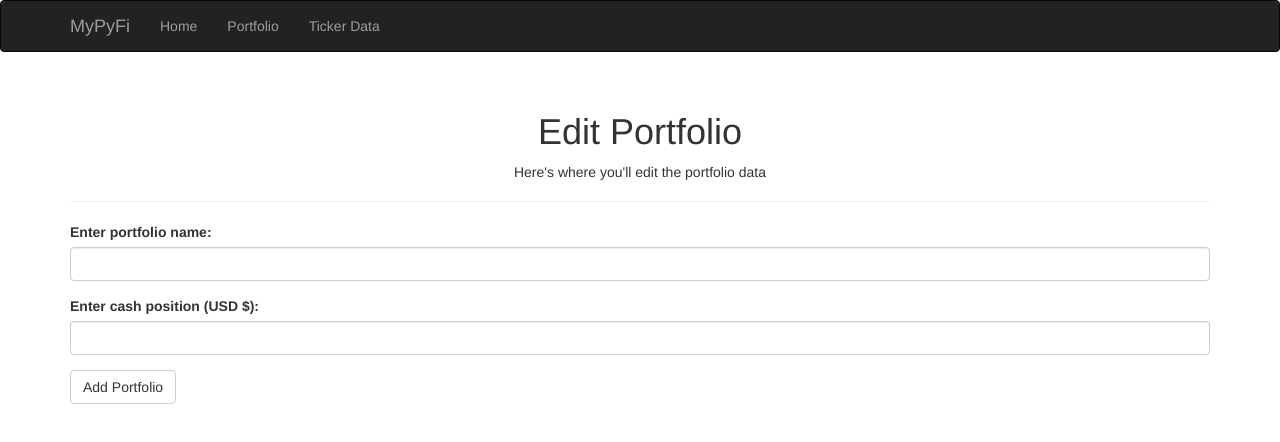
After one commit to andrewre23/MyPyFi, a Flask app: template app/templates/portfolio_edit.html in a window 1280 px wide. The commit adds this page. Shown: the top 442 px of the page. Run offline with Flask 2, Linux system fonts and the light colour scheme; the template is opened without the code that fills it: values that come from a table or form of the project are taken from there, others are empty; some libraries are stand-ins or nearby versions.

Commit message:
created html file and views to edit portfolio data

```diff
--- a/app/templates/portfolio.html
+++ b/app/templates/portfolio.html
@@ -71,6 +71,7 @@
 
 {% endif %}
 <div style="text-align:center">
+    <a class="button" href="{{ url_for('main.portfolio_edit', name=name) }}">Edit Portfolio Data</a>
     <a class="button" href="{{ url_for('main.portfolio_delete_ask', name=name) }}">Delete Portfolio</a>
 </div>
 {% endblock %}
--- /dev/null
+++ b/app/templates/portfolio_edit.html
@@ -0,0 +1,18 @@
+{% extends "base.html" %}
+{% import "bootstrap/wtf.html" as wtf %}
+
+{% block title %}MyPyFi{% endblock %}
+
+{% block page_content %}
+<div class="page-header">
+    <h1>
+        <center>Edit Portfolio</center>
+    </h1>
+    <p>
+    <center>Here's where you'll edit the portfolio data</center>
+    </p>
+</div>
+
+{{ wtf.quick_form(form) }}
+
+{% endblock %}
```
Also changed, not shown: data-dev.sqlite.
